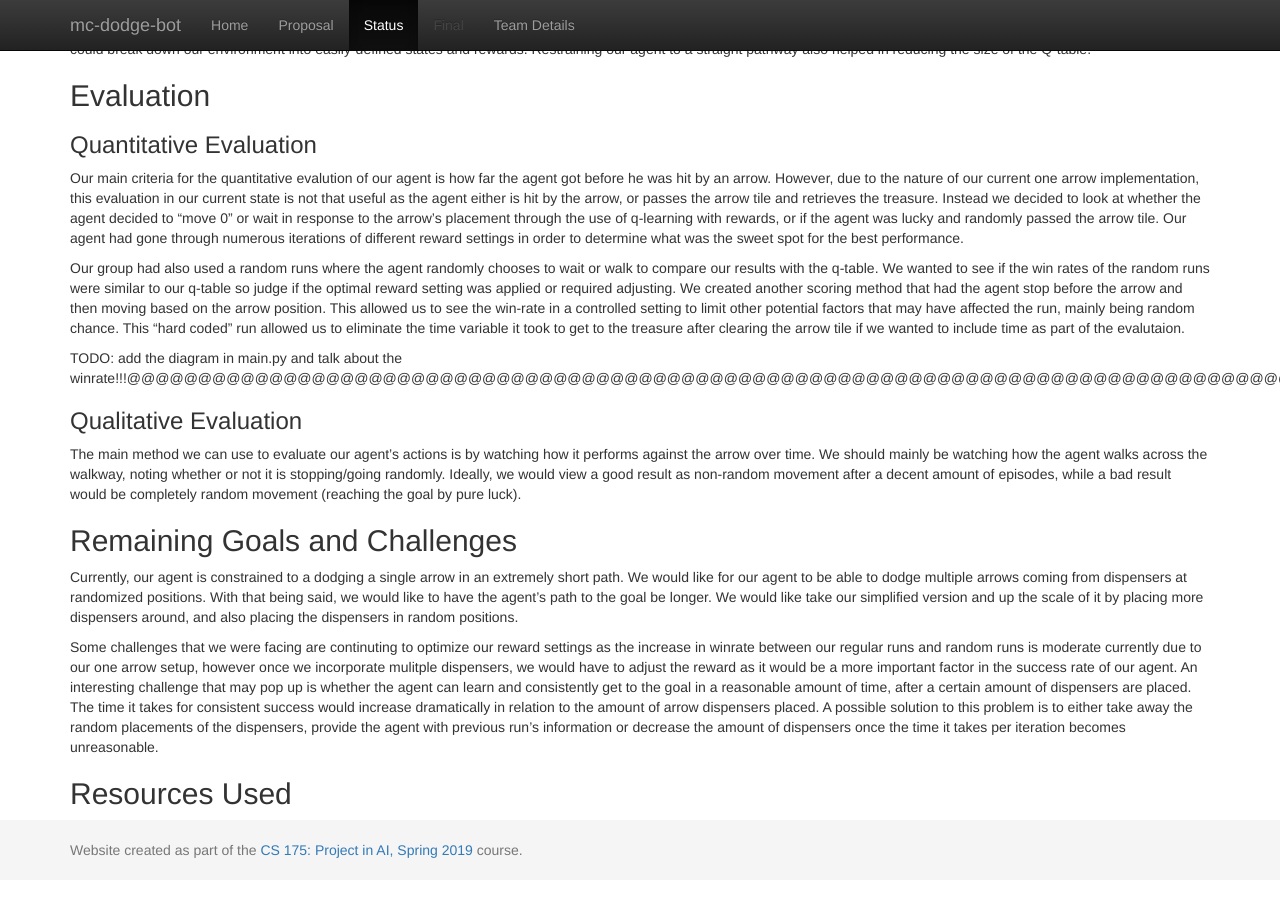
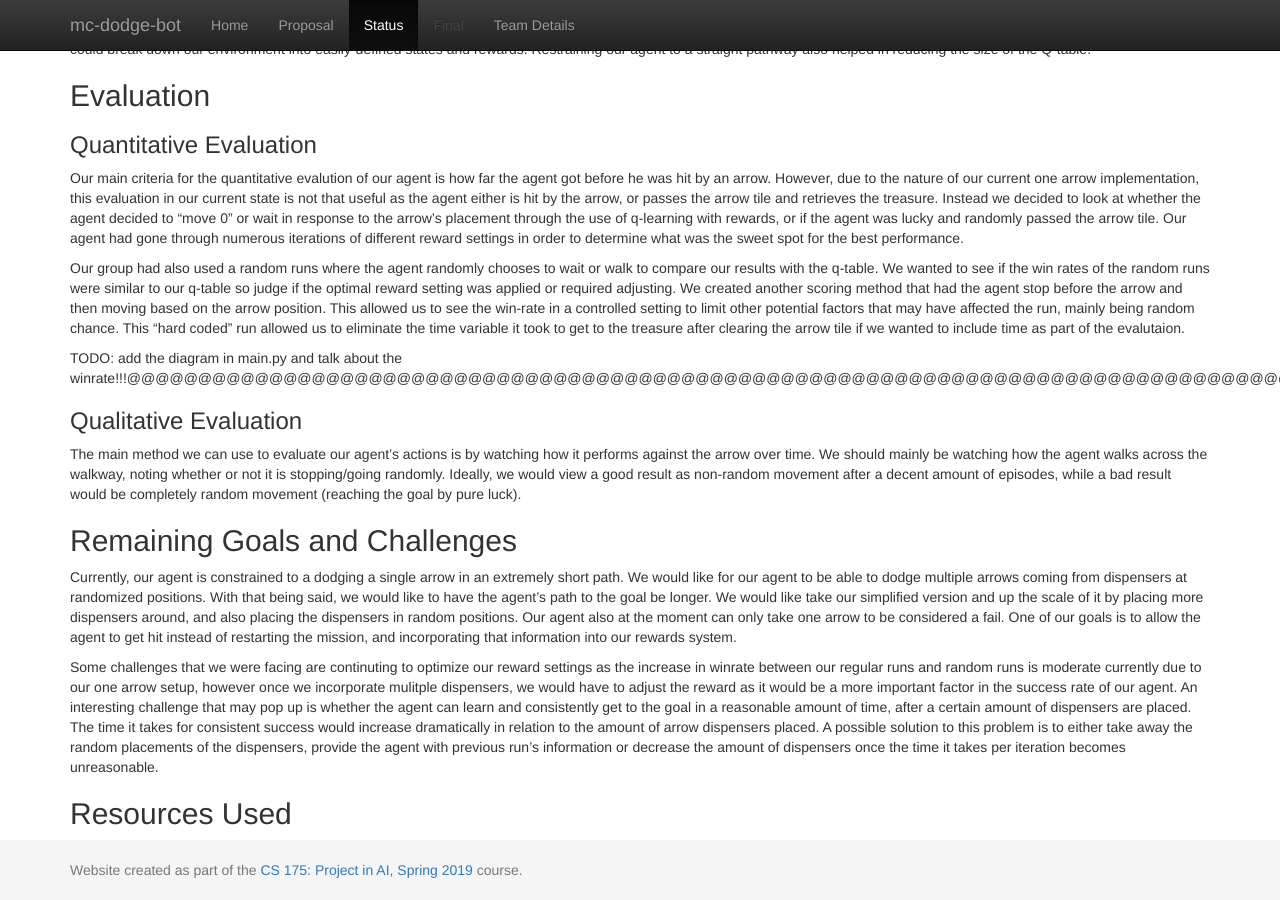
Before and after one commit to denn9s/indiana-jones, a Jekyll site: the page built from docs/status.md, in a window 1280 px wide and 900 px high, scrolled down 1000 px. Built offline with Jekyll 4.4.1, drawn with Linux system fonts in a browser that asks for light colours.

Commit message:
Update status.md

```diff
--- a/docs/status.md
+++ b/docs/status.md
@@ -33,8 +33,10 @@ The main method we can use to evaluate our agent's actions is by watching how it
 
 
 ## Remaining Goals and Challenges
-Currently, our agent is constrained to a dodging a single arrow in an extremely short path. We would like for our agent to be able to dodge multiple arrows coming from dispensers at randomized positions. With that being said, we would like to have the agent's path to the goal be longer. We would like take our simplified version and up the scale of it by placing more dispensers around, and also placing the dispensers in random positions.
+Currently, our agent is constrained to a dodging a single arrow in an extremely short path. We would like for our agent to be able to dodge multiple arrows coming from dispensers at randomized positions. With that being said, we would like to have the agent's path to the goal be longer. We would like take our simplified version and up the scale of it by placing more dispensers around, and also placing the dispensers in random positions. Our agent also at the moment can only take one arrow to be considered a fail. One of our goals is to allow the agent to get hit instead of restarting the mission, and incorporating that information into our rewards system.
 
 Some challenges that we were facing are continuting to optimize our reward settings as the increase in winrate between our regular runs and random runs is moderate currently due to our one arrow setup, however once we incorporate mulitple dispensers, we would have to adjust the reward as it would be a more important factor in the success rate of our agent. An interesting challenge that may pop up is whether the agent can learn and consistently get to the goal in a reasonable amount of time, after a certain amount of dispensers are placed. The time it takes for consistent success would increase dramatically in relation to the amount of arrow dispensers placed. A possible solution to this problem is to either take away the random placements of the dispensers, provide the agent with previous run's information or decrease the amount of dispensers once the time it takes per iteration becomes unreasonable.
 
+
+
 ## Resources Used
```
